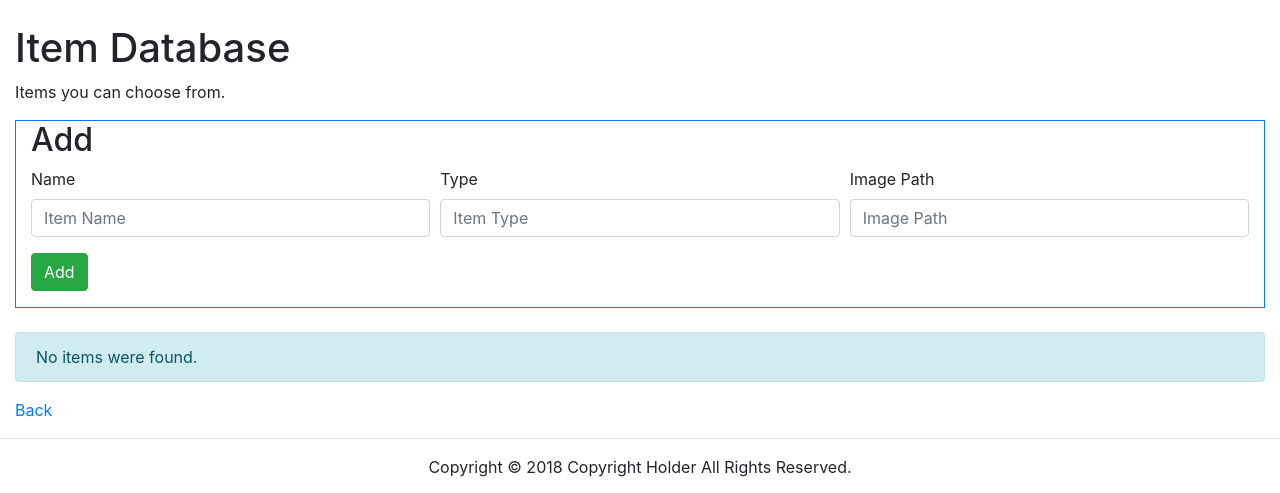
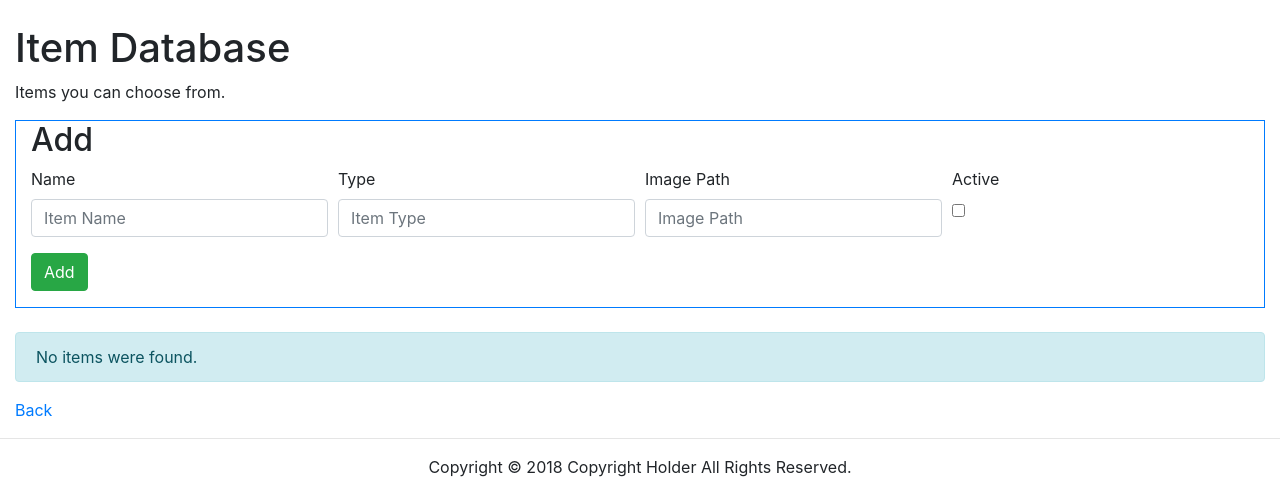
Before and after one commit to JN646/RequestApp, a PHP site: page /RequestApp/crud/index.php in a window 1280 px wide. Shown: the top 493 px of the page. Run offline with PHP 8.4, Linux system fonts and the light colour scheme; data that the repository does not hold is empty; some libraries are stand-ins or nearby versions.

Commit message:
Add active and deactive flags to items.

```diff
--- a/crud/index.php
+++ b/crud/index.php
@@ -6,7 +6,7 @@
 session_start();
 
 // initialise variables
-$name = $type = $imagePath  = "";
+$name = $type = $imagePath = $active = "";
 $update = false;
 
 if (isset($_GET['edit'])) {
@@ -20,6 +20,7 @@ if (isset($_GET['edit'])) {
         $name = $n['item_name'];
         $type = $n['item_type'];
         $imagePath = $n['item_image'];
+        $active = $n['item_active'];
     }
 }
 ?>
@@ -78,6 +79,15 @@ if (isset($_GET['edit'])) {
                       <input class='form-control' type="text" name="imagePath" placeholder="Image Path" value="<?php echo $imagePath; ?>">
                     </div>
                   </div>
+
+                  <!-- Item Active-->
+                  <div class='col'>
+                    <div class="form-group">
+                      <label class="">Active</label><br>
+                      <input type="hidden" name="active" value="0">
+                      <input id='activeCheckbox' type="checkbox" name="active" value="1">
+                    </div>
+                  </div>
                 </div>
 
                   <!-- Submit Buttons -->
@@ -88,6 +98,22 @@ if (isset($_GET['edit'])) {
                 			<button class="btn btn-success" type="submit" name="save">Add</button>
                 		<?php endif ?>
                 	</div>
+
+                  <script type="text/javascript">
+                    $(document).ready(function () {
+                      // Get active checkbox.
+                      var activeCheckbox = document.getElementById('activeCheckbox');
+
+                      // Set Active Checkbox Value
+                      if (<?php echo $active; ?> == 1) {
+                        // Check the box.
+                        activeCheckbox.checked = true;
+                      } else {
+                        // Uncheck the box.
+                        activeCheckbox.checked = false;
+                      }
+                    });
+                  </script>
                 </form>
               </div>
             </div>
--- a/crud/server.php
+++ b/crud/server.php
@@ -16,8 +16,9 @@ if (isset($_POST['save'])) {
   $name = $_POST['name'];
   $type = $_POST['type'];
   $imagePath = $_POST['imagePath'];
+  $active = $_POST['active'];
 
-  if(mysqli_query($link, "INSERT INTO items (item_name, item_type, item_image) VALUES ('$name', '$type', '$imagePath')")) {
+  if(mysqli_query($link, "INSERT INTO items (item_name, item_type, item_image, item_active) VALUES ('$name', '$type', '$imagePath', '$active')")) {
     $_SESSION['message'] = "<p class='alert alert-success'>Item Saved</p>";
     header('location: index.php');
   } else {
@@ -32,8 +33,9 @@ if (isset($_POST['update'])) {
   $name = $_POST['name'];
   $type = $_POST['type'];
   $imagePath = $_POST['imagePath'];
+  $active = $_POST['active'];
 
-  if(mysqli_query($link, "UPDATE items SET item_name='$name', item_type='$type', item_image='$imagePath' WHERE item_id='$id'")) {
+  if(mysqli_query($link, "UPDATE items SET item_name='$name', item_type='$type', item_image='$imagePath', item_active='$active' WHERE item_id='$id'")) {
     $_SESSION['message'] = "<p class='alert alert-success'>Item Updated</p>";
     header('location: index.php');
   } else {
```
